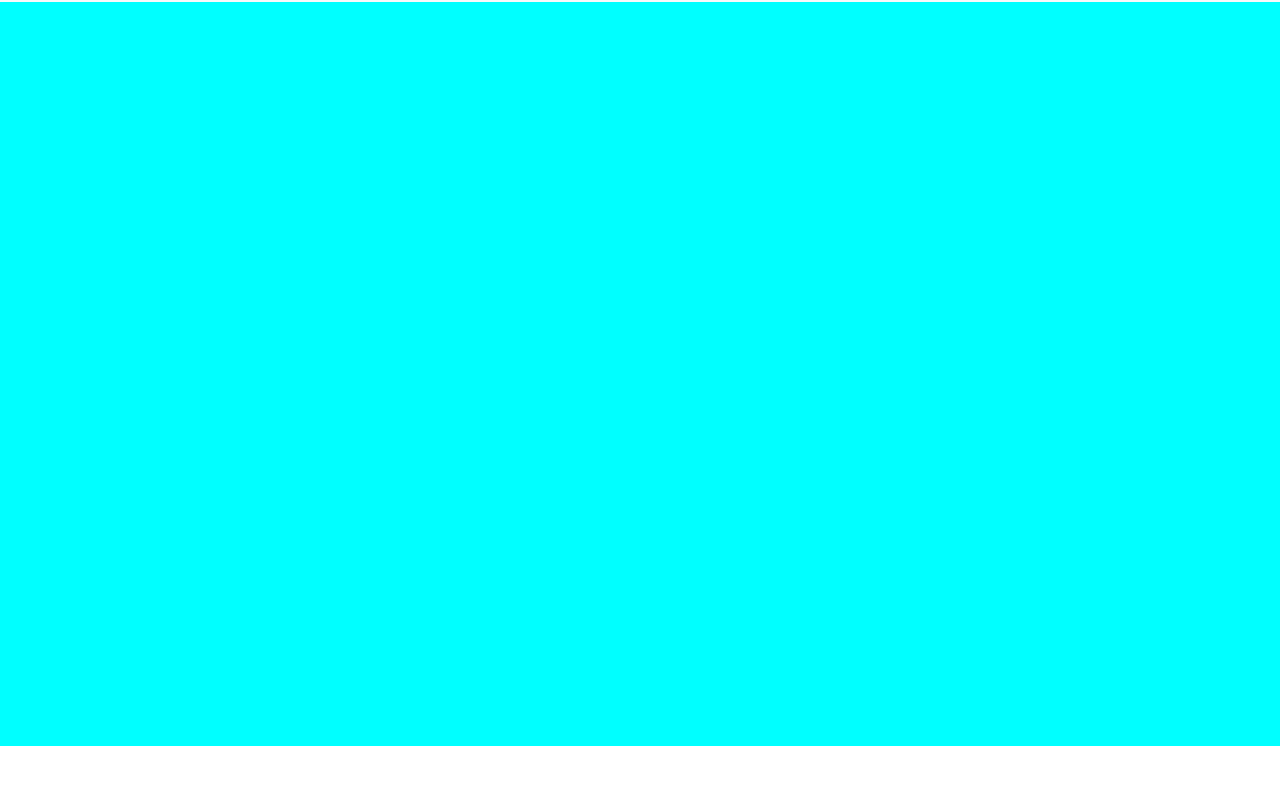
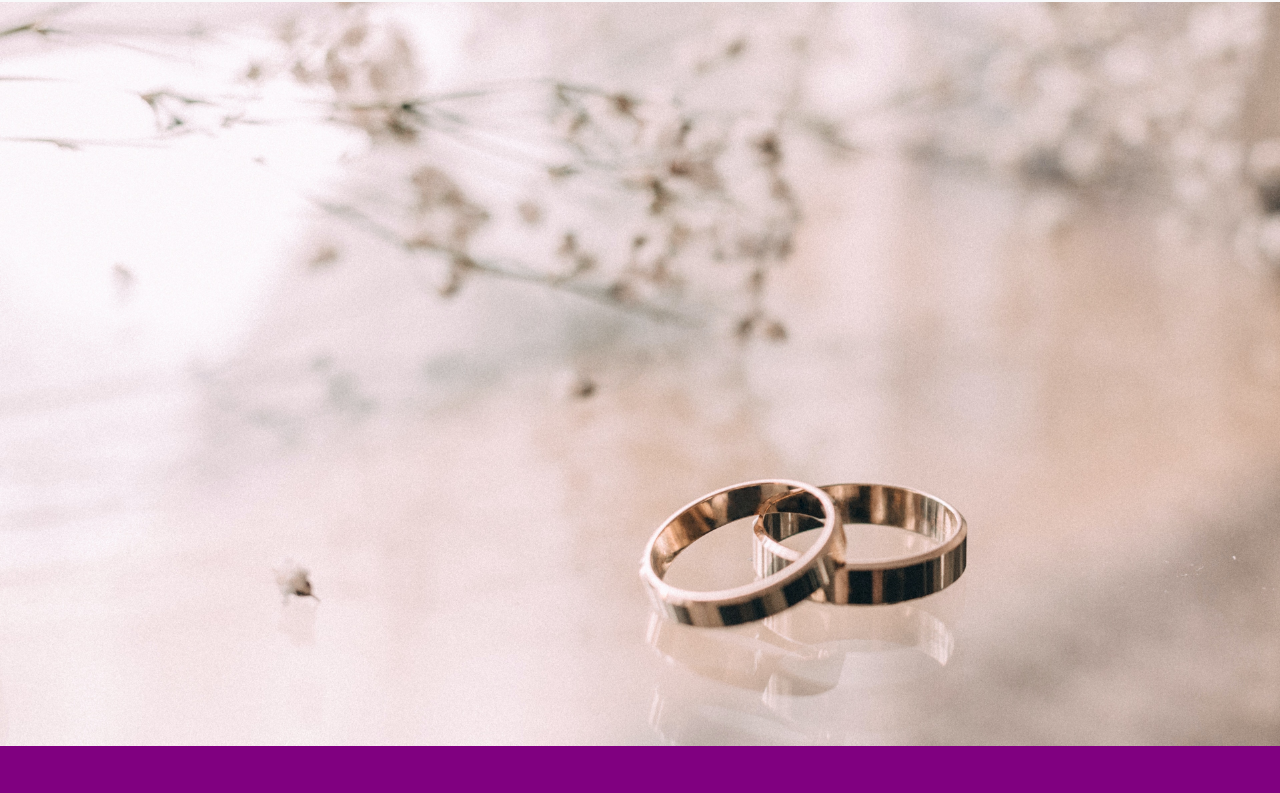
Before and after one commit to sysofwan/wedding-site, a website built with webpack: page src/index.html in a window 1280 px wide. Shown: the part 54-847 px from the top of the page. Before the commit the page ends 800 px from the top, so only its background shows below. Built offline with nearby package versions, Linux system fonts and the light colour scheme.

Commit message:
a day's work

```diff
--- a/src/index.html
+++ b/src/index.html
@@ -5,15 +5,16 @@
     <meta name="viewport" content="width=device-width, initial-scale=1">
     <title>Bootstrap npm starter</title>
   </head>
-  <body>
+  <body data-spy="scroll" data-target="#navbar" data-offset="70" id="top">
     <nav id="navbar" class="navbar navbar-expand-lg navbar-light bg-light sticky-top">
+      <a class="navbar-brand" href="#">Navbar</a>
       <button class="navbar-toggler" type="button" data-toggle="collapse" data-target="#navbarNav" aria-controls="navbarNav" aria-expanded="false" aria-label="Toggle navigation">
         <span class="navbar-toggler-icon"></span>
       </button>
       <div class="collapse navbar-collapse" id="navbarNav">
         <ul class="navbar-nav">
           <li class="nav-item">
-            <a class="nav-link" href="#home">Home</a>
+            <a class="nav-link" href="#top">Home</a>
           </li>
           <li class="nav-item">
             <a class="nav-link" href="#location">Location</a>
--- a/src/styles/index.scss
+++ b/src/styles/index.scss
@@ -21,24 +21,21 @@ $enable-shadows: true;
 @import "bootstrap/scss/bootstrap";
 
 html {
-  height: 100vh;
-  overflow: hidden;
-}
-
-body {
-  height: 100vh;
   scroll-behavior: smooth;
   position: relative;
-  overflow-y: scroll;
 }
 
 section {
   min-height: 100vh;
+  background: no-repeat center center;
+  background-size: cover;
 }
 
 #home {
   min-height: calc(100vh - 56px);
-  background-color: aqua;
+  // background-color: aqua;
+
+  background-image: url(../../public/bg-1.jpg);
 }
 
 #location {
```
Also changed, not shown: public/bg-1.jpg (added).
